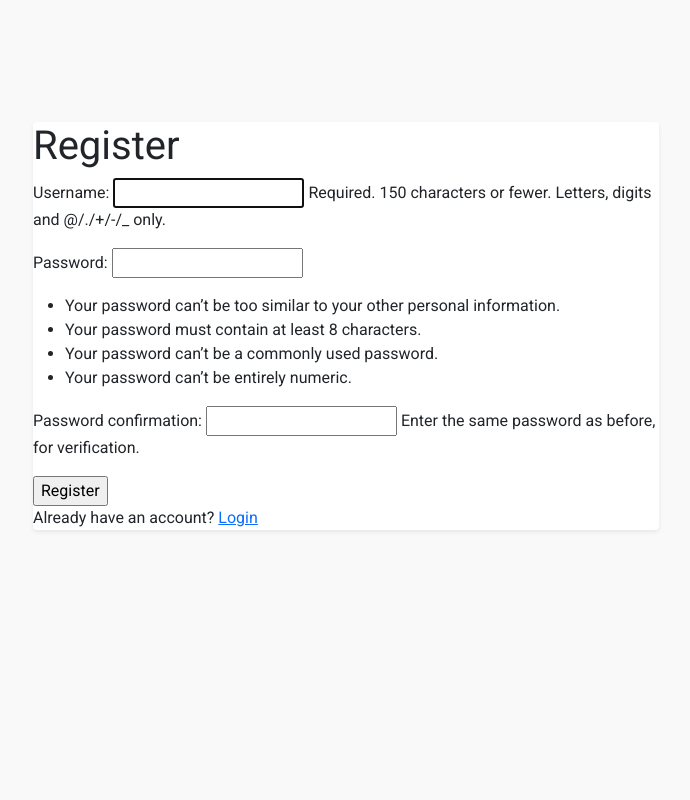
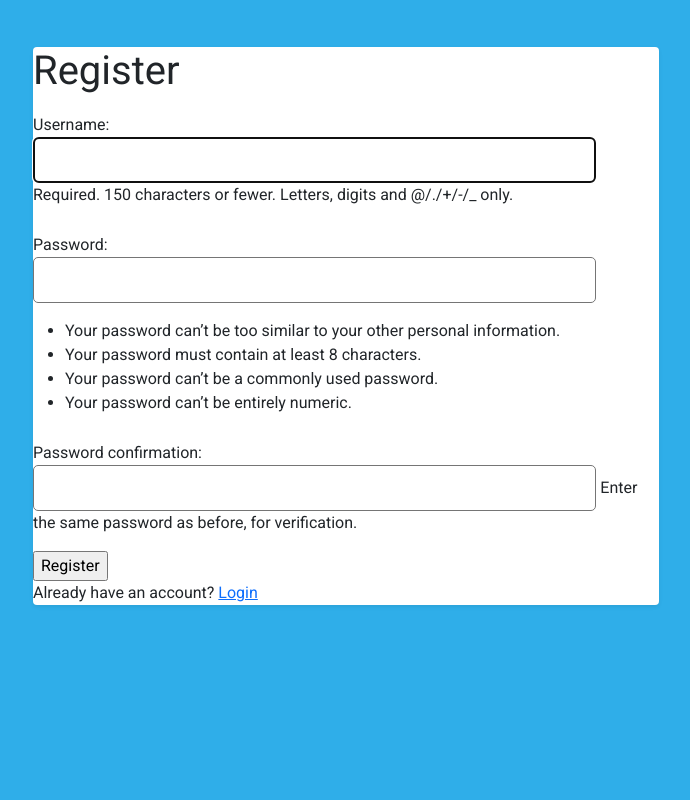
Before and after one commit to gjularic/todo-app, a Django app: page /register/ in a window 1280 px wide. Shown: the whole page, without its empty margins (294-984 px from the left). Run offline with Django 3.2, Linux system fonts and the light colour scheme.

Commit message:
Add style for input areas

```diff
--- a/static/css/style.css
+++ b/static/css/style.css
@@ -1,5 +1,5 @@
 body {
-    background-color: #F9F9F9;
+    background-color: #2faee9;
     padding-bottom: 100px;
     font-family: 'Roboto', sans-serif;
 }
@@ -22,3 +22,18 @@ body {
     color: #fff;
     text-decoration: none;
 }
+
+/* Input areas */
+input[type=text],
+input[type=password],
+textarea {
+    border: 1px solid #757575;
+    border-radius: 5px;
+    padding: 10px;
+    width: 90%;
+}
+
+label {
+    padding-top: 10px !important;
+    display: block;
+}
```
